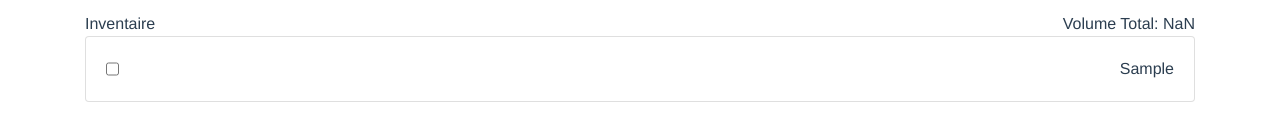
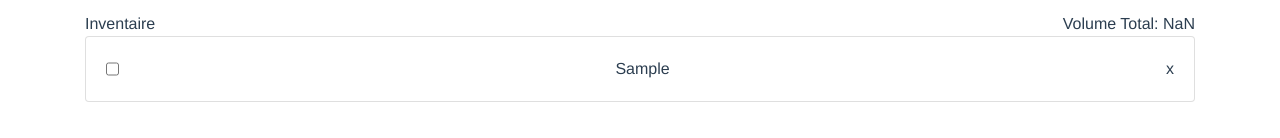
Before and after one commit to emmanuelrdl/nextories_vue, a Vue app: page / in a window 1280 px wide. Both pictures are taken after typing "Sample", "Sample", "Sample", "Sample" into the empty fields and a click on the button "AJOUTER". Shown: the part 264-402 px from the top of the page. Built offline with nearby package versions, Linux system fonts and the light colour scheme.

Commit message:
add single fourniture deletion

```diff
--- a/src/App.vue
+++ b/src/App.vue
@@ -3,7 +3,10 @@
     <b-container class="bv-example-row">
       <b-row>
           <b-col cols="7">
-            <Form v-on:newFourniture="addNewFourniture"/>
+            <Form
+              v-on:newFourniture="addNewFourniture"
+              v-bind:fournitures="fournitures"
+            />
           </b-col>
           <b-col cols="5"></b-col>
       </b-row>
@@ -14,7 +17,9 @@
               <div>Volume Total: {{totalVolume}}</div>
             </div>
             <Inventory
-                      v-bind:fournitures="fournitures"/>
+              v-bind:fournitures="fournitures"
+              v-on:removeFourniture="removeFourniture"
+            />
           </b-col>
       </b-row>
    </b-container>
@@ -36,11 +41,21 @@ export default {
   methods: {
     addNewFourniture(fourniture){
       var newFourniture = {
+        id: fourniture.id,
         name: fourniture.name,
         volume: fourniture.volume
       };
       this.totalVolume += fourniture.volume;
       this.fournitures.push(newFourniture);
+    },
+    removeFourniture(fournitureId){
+      var existingFournitures = this.fournitures;
+      for (var i = 0; i < existingFournitures.length; i++){
+        if (existingFournitures[i].id === fournitureId) {
+          existingFournitures.splice(i, 1);
+        }
+      }
+      this.fournitures = existingFournitures;
     }
   },
   components: {
--- a/src/components/Form.vue
+++ b/src/components/Form.vue
@@ -52,8 +52,10 @@
 
 <script>
 export default {
+  props: ["fournitures"],
   data () {
     return {
+      id: null,
       name: null,
       height: null,
       width: null,
@@ -65,12 +67,13 @@ export default {
     onSubmit (evt) {
       evt.preventDefault();
       this.volume = this.getVolume();
+      this.id     = this.fakeId();
       if (this.formIsValid()) this.$emit('newFourniture', this.$data);
     },
     getVolume(form){
-      var height = this.height;
-      var width  = this.width;
-      var length = this.length;
+      var height   = this.height;
+      var width    = this.width;
+      var length   = this.length;
       var volInCm  = parseInt(height) * parseInt(width) * parseInt(length);
       return volInCm/100;
     },
@@ -81,6 +84,13 @@ export default {
       if (this.formIsValid()) {
         this.volume = this.getVolume();
       }
+    },
+    fakeId(){
+      if (this.fournitures.length === 0){
+        return 1
+      } else {
+        return this.fournitures[this.fournitures.length -1].id + 1
+      }
     }
   }
 }
--- a/src/components/Inventory.vue
+++ b/src/components/Inventory.vue
@@ -5,6 +5,7 @@
         <div style="display: flex;justify-content: space-between;">
           <input type="checkbox">
           <div >{{fourniture.name}}</div>
+          <div @click="removeFourniture(fourniture)">x</div>
         </div>
       </div>
     </b-card>
@@ -15,6 +16,9 @@
 export default {
   props: ["fournitures"],
   methods: {
+    removeFourniture(fourniture){
+      this.$emit("removeFourniture", fourniture.id)
+    }
   }
 }
 </script>
```
Lines whose indentation alone changed are shown as unchanged.
